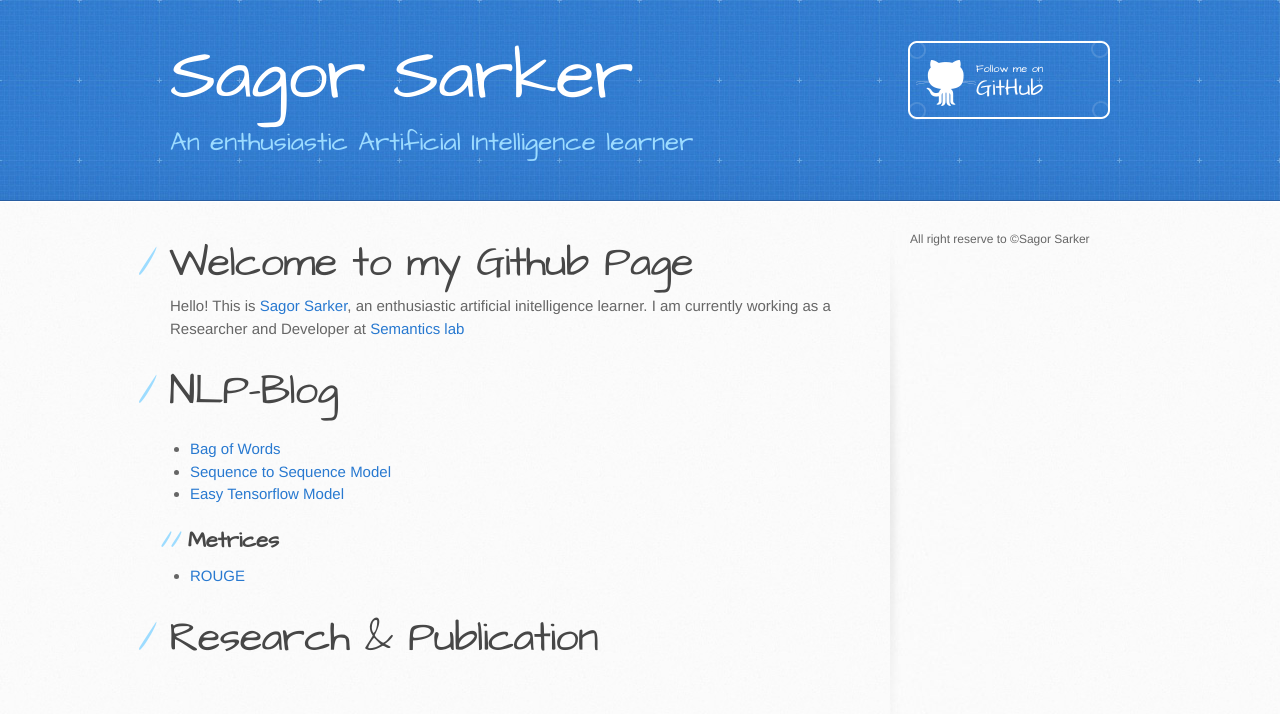
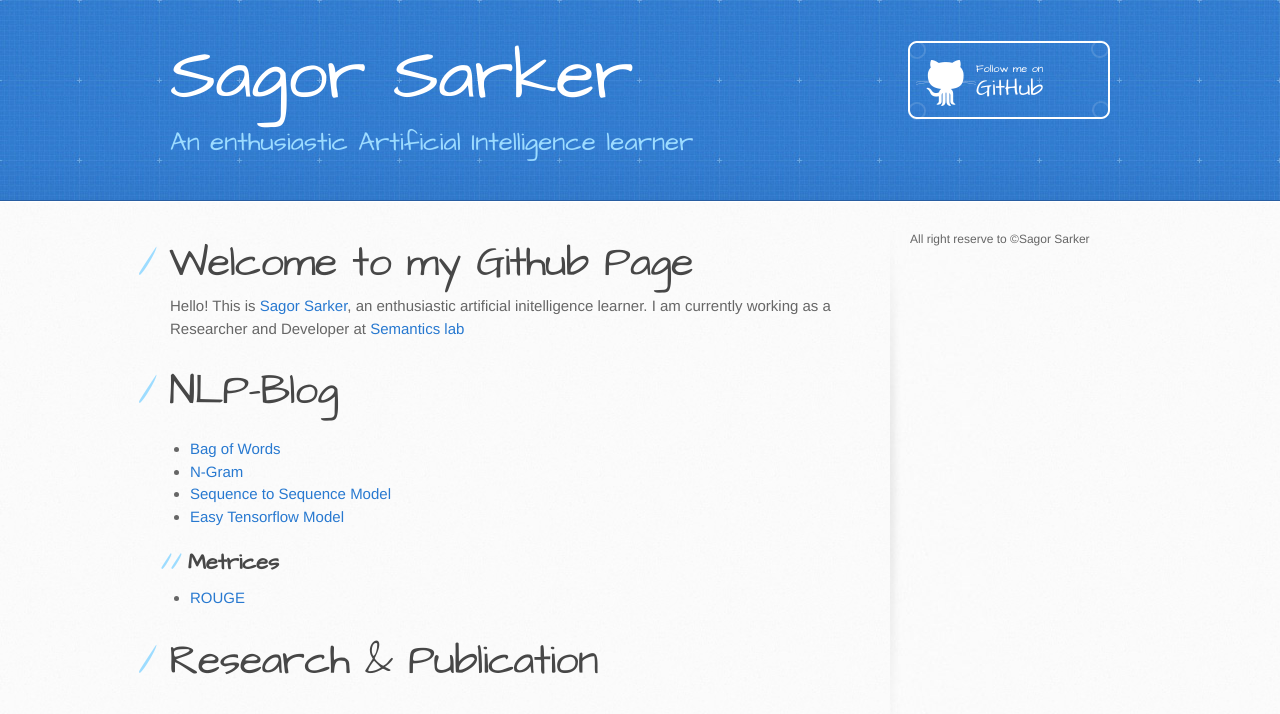
Before and after one commit to sagorbrur/sagorbrur.github.io, a Jekyll site: the page built from index.md, in a window 1280 px wide. Shown: the top 714 px of the page. Built offline with Jekyll 4.4.1, drawn with Linux system fonts in a browser that asks for light colours; our own code applies the rules of GitHub Pages for plain Markdown files.

Commit message:
Update index.md

```diff
--- a/index.md
+++ b/index.md
@@ -3,6 +3,7 @@ Hello! This is [Sagor Sarker](https://www.linkedin.com/in/sagor-sarker/), an ent
 I am currently working as a Researcher and Developer at [Semantics lab](http://semanticslab.net/)
 # NLP-Blog
 * [Bag of Words](bow.md)
+* [N-Gram](ngram.md)
 * [Sequence to Sequence Model](seq2seq-model)
 * [Easy Tensorflow Model](easy-tensorflow.md)
 ## Metrices
```
